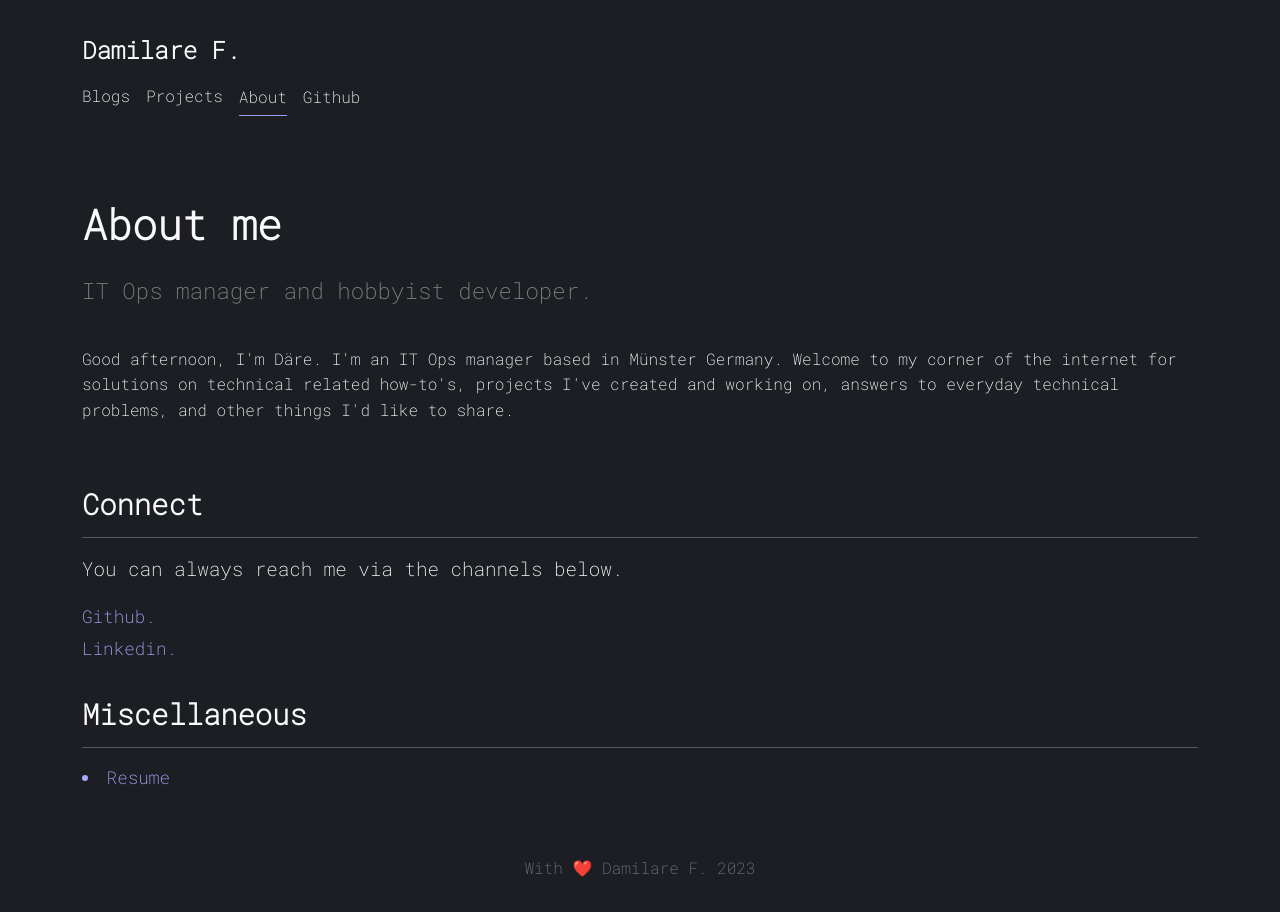
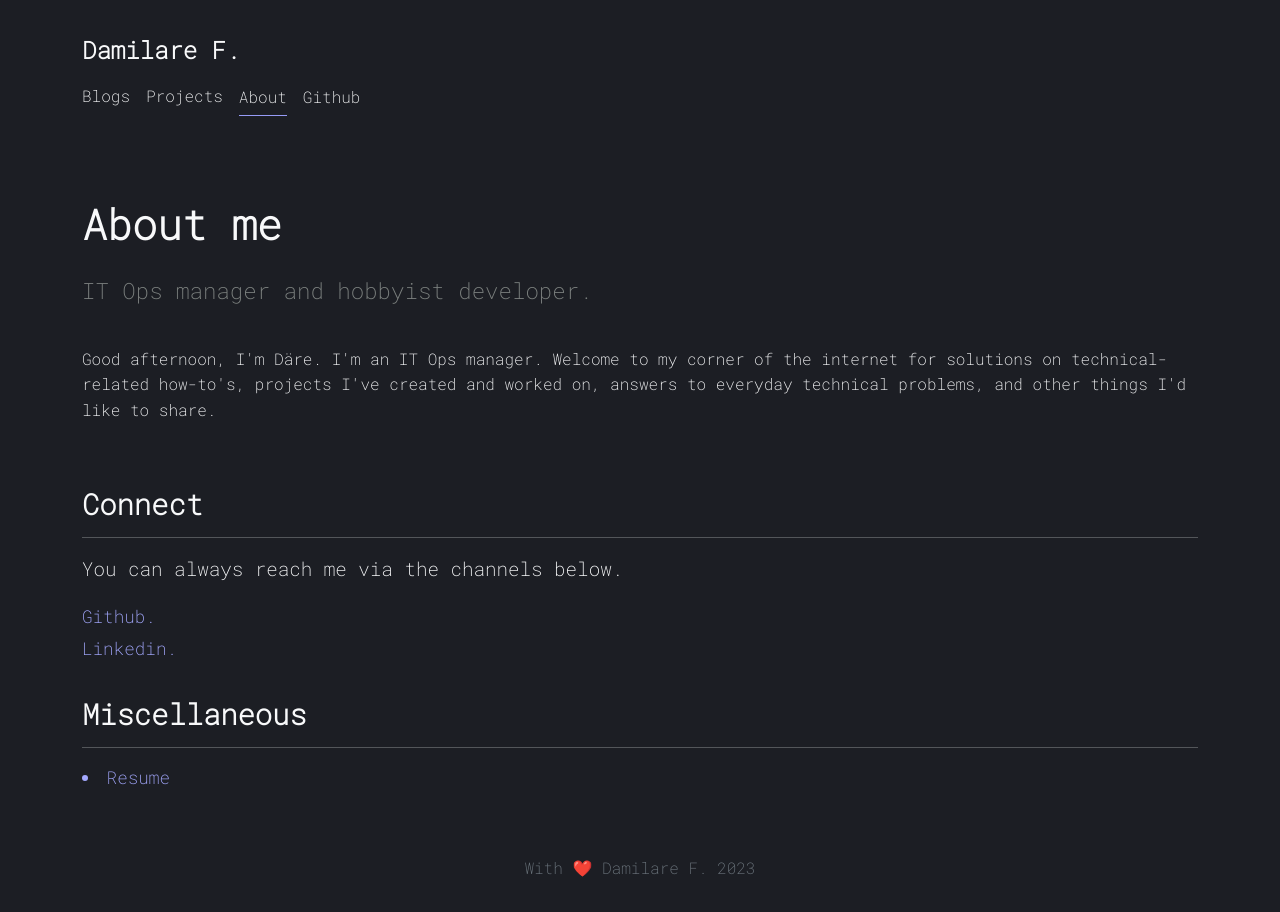
Before and after one commit to fodare/damilare-me, a React (Create React App) app: page /about in a window 1280 px wide. Built offline with nearby package versions, Linux system fonts and the light colour scheme.

Commit message:
Correct typo in the about view.

```diff
--- a/src/views/About.jsx
+++ b/src/views/About.jsx
@@ -11,11 +11,10 @@ function About() {
 
          <div className="aboutMessage">
             <p>
-               <Greetings />, I'm Däre. I'm an IT Ops manager based in Münster
-               Germany. Welcome to my corner of the internet for solutions on
-               technical related how-to's, projects I've created and working on,
-               answers to everyday technical problems, and other things I'd like
-               to share.
+               <Greetings />, I'm Däre. I'm an IT Ops manager. Welcome to my
+               corner of the internet for solutions on technical-related
+               how-to's, projects I've created and worked on, answers to
+               everyday technical problems, and other things I'd like to share.
             </p>
 
             <div id="connect" className="connect-div">
```
